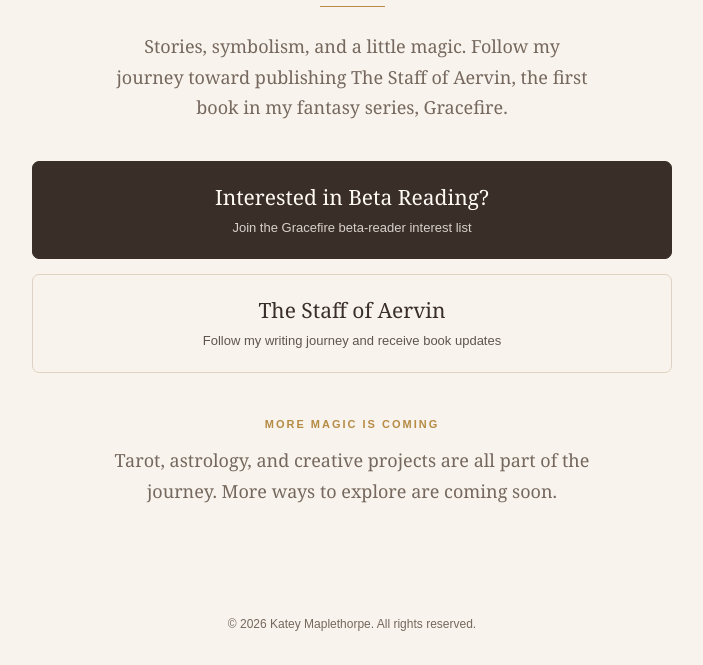
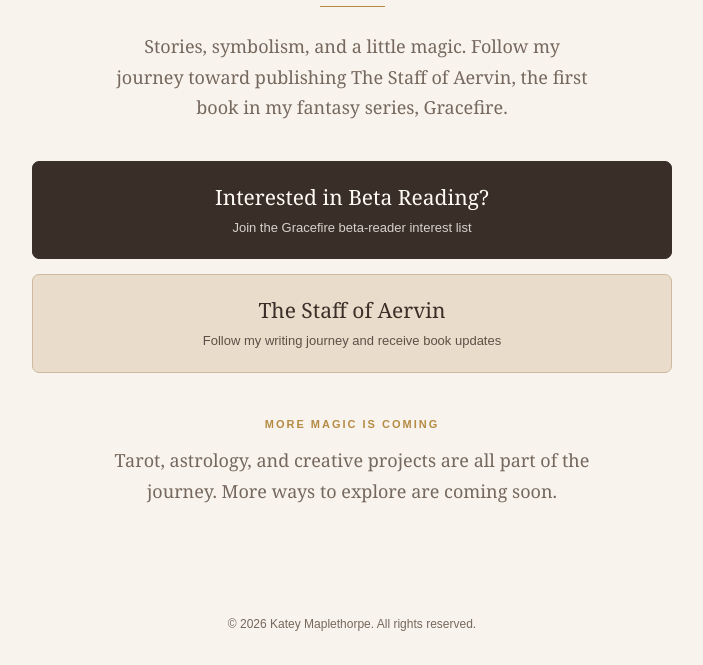
Before and after one commit to kateymaplethorpe/kateymaplethorpe.github.io, a plain HTML site: page index.html in a window 1280 px wide. Shown: the part 282-947 px from the top of the page, without its empty margins (288-991 px from the left). Drawn offline with Linux system fonts and the light colour scheme.

Commit message:
Give newsletter button a contrasting warm beige background

```diff
--- a/index.html
+++ b/index.html
@@ -137,6 +137,15 @@
     .link:focus-visible {
       outline: 3px solid var(--gold);
       outline-offset: 3px;
+    }
+
+    .link.secondary {
+      background: #e9dccb;
+      border-color: #cdb99f;
+    }
+
+    .link.secondary:hover {
+      background: #dfceb8;
     }
 
     .link.primary {
@@ -284,7 +293,7 @@
       </a>
 
       <a
-        class="link"
+        class="link secondary"
         href="https://katey-maplethorpe.kit.com/65dab217ec"
       >
         <span class="link-title">
```
